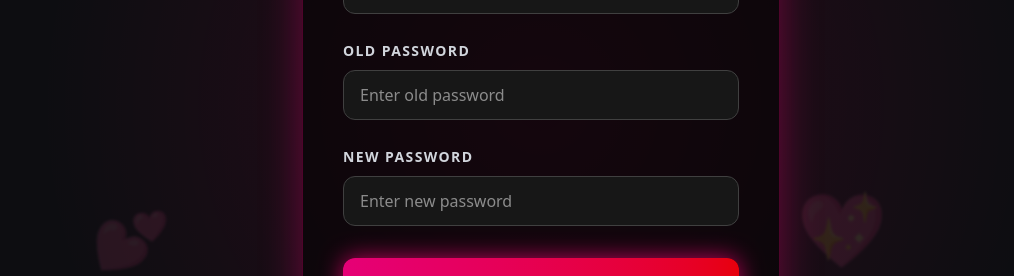
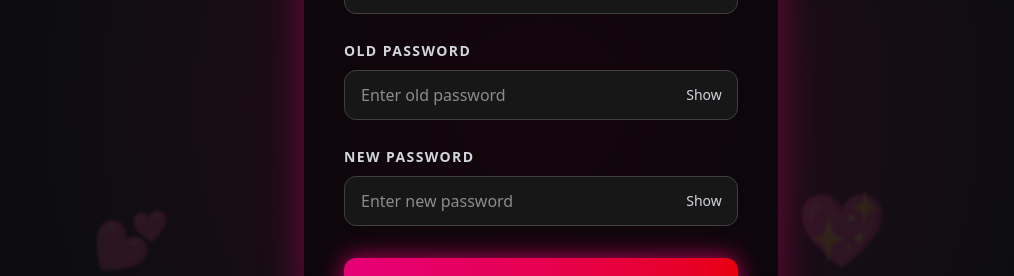
Before and after one commit to SaikatGharami2001/matchmate-frontend, a React (Vite) app: page /change-password in a window 1280 px wide. Shown: the part 327-603 px from the top of the page, without its empty margins (99-1113 px from the left). Built offline with nearby package versions, Linux system fonts and the light colour scheme; no server answers.

Commit message:
Update: fixed some bugs

```diff
--- a/src/components/ChangePassword.jsx
+++ b/src/components/ChangePassword.jsx
@@ -7,6 +7,9 @@ const ChangePassword = () => {
   const [email, setEmail] = useState("");
   const [oldPassword, setOldPassword] = useState("");
   const [newPassword, setNewPassword] = useState("");
+
+  const [showOldPassword, setShowOldPassword] = useState(false);
+  const [showNewPassword, setShowNewPassword] = useState(false);
 
   const [loading, setLoading] = useState(false);
   const [errorMessage, setErrorMessage] = useState("");
@@ -69,7 +72,6 @@ const ChangePassword = () => {
         </p>
 
         <form onSubmit={handleChangePassword}>
-          {/* Email */}
           <div className="mb-6">
             <label className="text-sm uppercase text-gray-300 tracking-widest font-semibold">
               Email Address
@@ -84,37 +86,54 @@ const ChangePassword = () => {
             />
           </div>
 
-          {/* Old Password */}
           <div className="mb-6">
             <label className="text-sm uppercase text-gray-300 tracking-widest font-semibold">
               Old Password
             </label>
+
+            <div className="relative mt-2">
               <input
-              type="password"
+                type={showOldPassword ? "text" : "password"}
                 value={oldPassword}
                 onChange={(e) => setOldPassword(e.target.value)}
-              className="mt-2 w-full px-4 py-3 bg-neutral-900 border border-neutral-700 rounded-xl text-base
+                className="w-full px-4 py-3 pr-12 bg-neutral-900 border border-neutral-700 rounded-xl text-base
               focus:border-red-600 focus:ring-2 focus:ring-red-600 outline-none"
                 placeholder="Enter old password"
               />
+
+              <span
+                className="absolute right-4 top-1/2 -translate-y-1/2 cursor-pointer text-gray-300 hover:text-white text-sm"
+                onClick={() => setShowOldPassword(!showOldPassword)}
+              >
+                {showOldPassword ? "Hide" : "Show"}
+              </span>
+            </div>
           </div>
 
-          {/* New Password */}
           <div className="mb-8">
             <label className="text-sm uppercase text-gray-300 tracking-widest font-semibold">
               New Password
             </label>
+
+            <div className="relative mt-2">
               <input
-              type="password"
+                type={showNewPassword ? "text" : "password"}
                 value={newPassword}
                 onChange={(e) => setNewPassword(e.target.value)}
-              className="mt-2 w-full px-4 py-3 bg-neutral-900 border border-neutral-700 rounded-xl text-base
+                className="w-full px-4 py-3 pr-12 bg-neutral-900 border border-neutral-700 rounded-xl text-base
               focus:border-pink-600 focus:ring-2 focus:ring-pink-600 outline-none"
                 placeholder="Enter new password"
               />
+
+              <span
+                className="absolute right-4 top-1/2 -translate-y-1/2 cursor-pointer text-gray-300 hover:text-white text-sm"
+                onClick={() => setShowNewPassword(!showNewPassword)}
+              >
+                {showNewPassword ? "Hide" : "Show"}
+              </span>
+            </div>
           </div>
 
-          {/* Submit Button */}
           <button
             type="submit"
             disabled={loading}
@@ -128,7 +147,6 @@ const ChangePassword = () => {
           </button>
         </form>
 
-        {/* Error & Success */}
         <div className="mt-4 h-6 text-center">
           {errorMessage && (
             <p className="text-red-400 font-semibold animate-fade-in">
@@ -143,7 +161,6 @@ const ChangePassword = () => {
           )}
         </div>
 
-        {/* Login Link */}
         <div className="mt-6 text-center">
           <span
             onClick={() => navigate("/login")}
```
Lines whose indentation alone changed are shown as unchanged.
